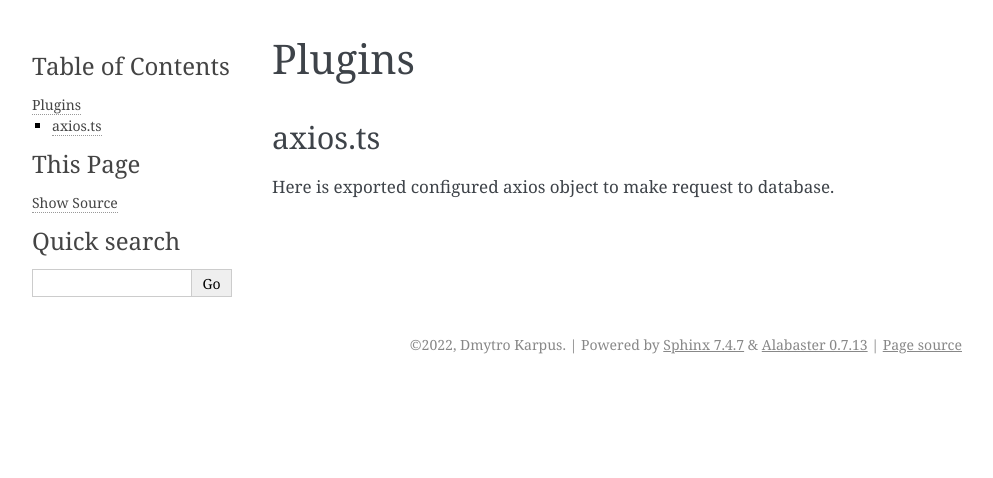
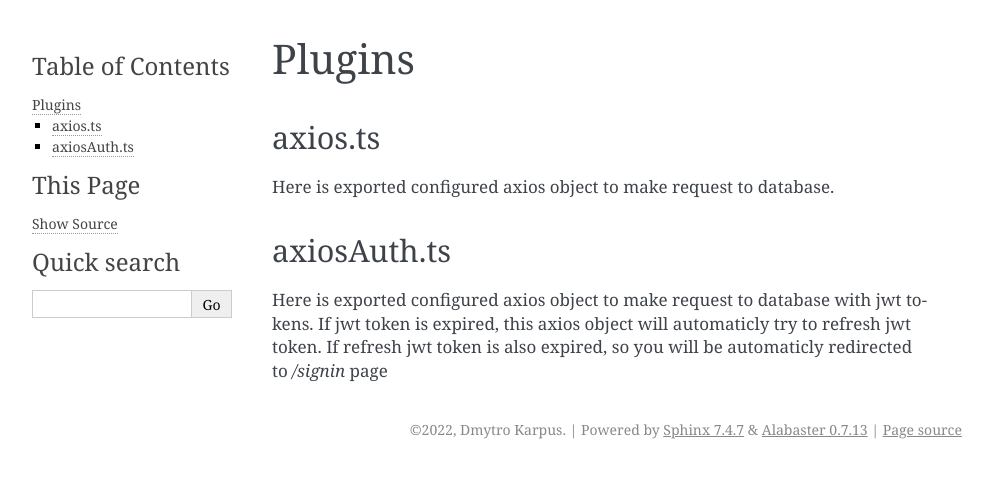
Before and after one commit to Dimassss/IntelligenceAnalyticsTool, a Sphinx documentation site: the page built from docs/source/frontend/plugins.rst, in a window 1280 px wide. Shown: the top 478 px of the page, without its empty margins (148-1141 px from the left). Built offline with Sphinx 7.4.7, drawn with Linux system fonts in a browser that asks for light colours.

```diff
--- a/docs/source/frontend/index.rst
+++ b/docs/source/frontend/index.rst
@@ -9,6 +9,7 @@ Here is grouped all pages which are related to frontend code organisation
 
     store
     plugins
+    layers
     pages
     lib
     components/index
--- /dev/null
+++ b/docs/source/frontend/layers.rst
@@ -0,0 +1,4 @@
+Layers
+======
+
+This is folder to store all layers for the pages.
--- a/docs/source/frontend/plugins.rst
+++ b/docs/source/frontend/plugins.rst
@@ -4,3 +4,10 @@ Plugins
 axios.ts
 --------
 Here is exported configured axios object to make request to database.
+
+
+axiosAuth.ts
+------------
+Here is exported configured axios object to make request to database with jwt tokens.
+If jwt token is expired, this axios object will automaticly try to refresh jwt token.
+If refresh jwt token is also expired, so you will be automaticly redirected to `/signin` page
```
Also changed, not shown: docs/source/frontend/lib.rst (+7 -0 lines), docs/source/frontend/pages.rst (+10 -0 lines).
